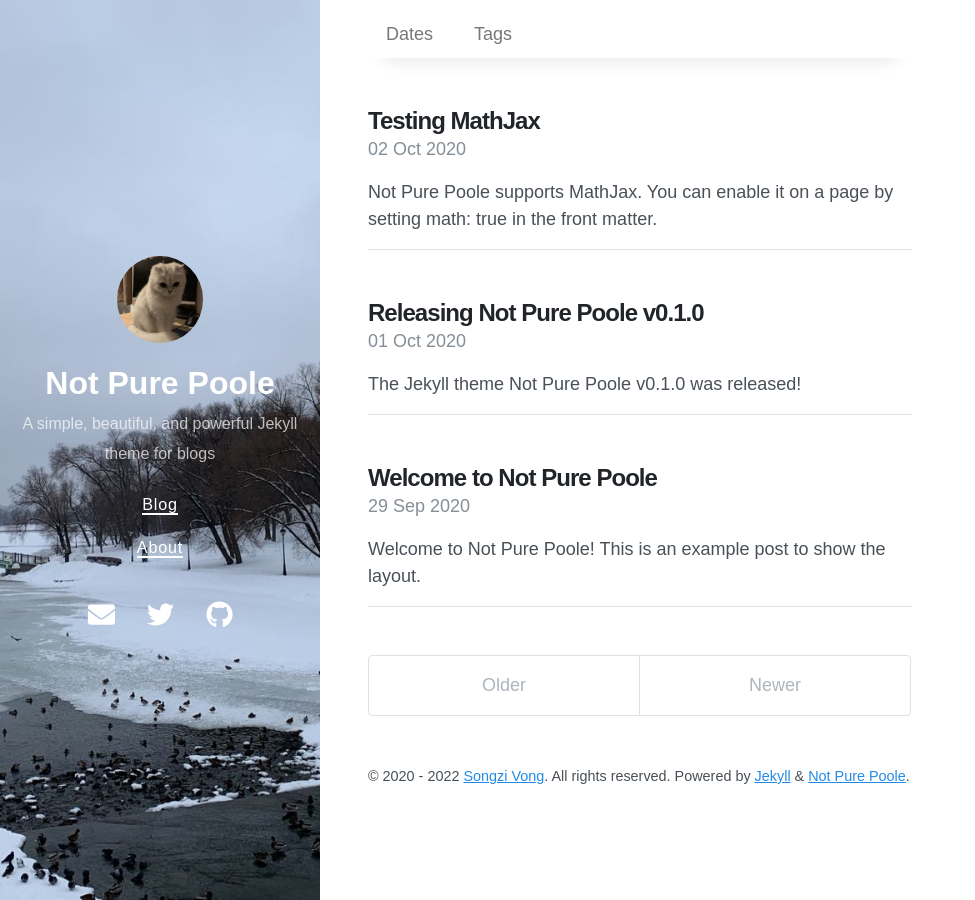
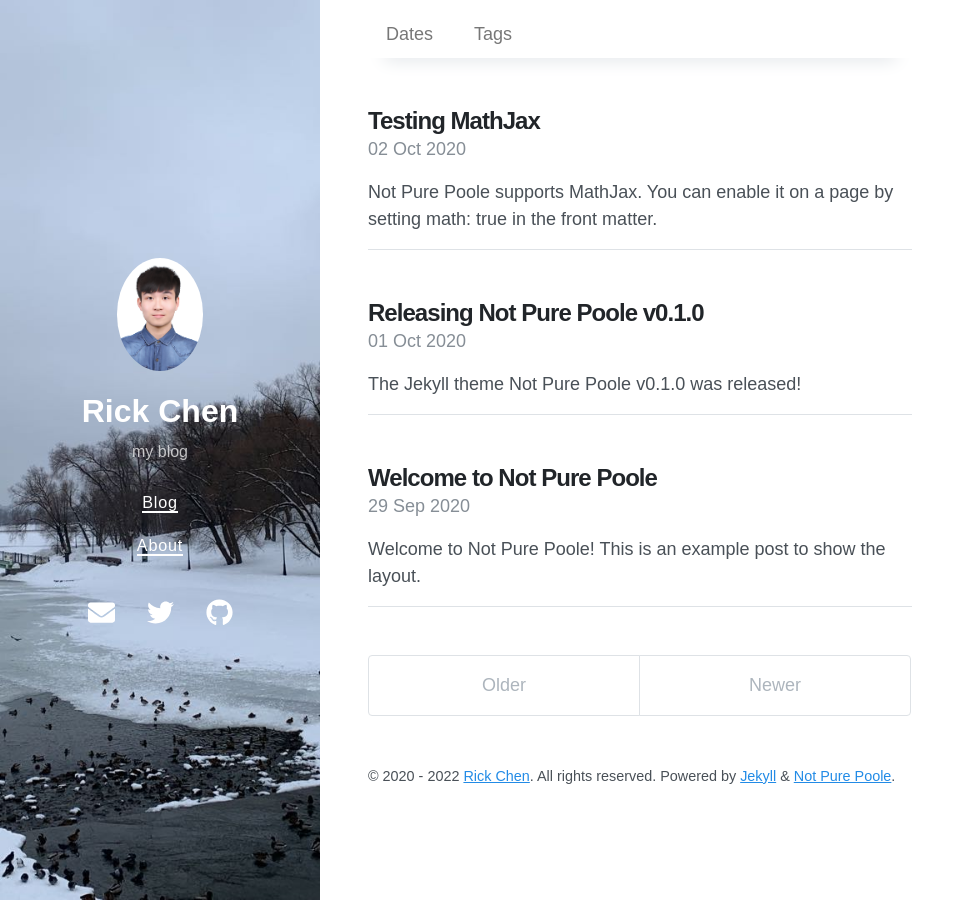
Before and after one commit to jerry940917chen/jerry940917chen.github.io, a Jekyll site: the page built from index.html, in a window 1280 px wide. Shown: the whole page, without its empty margins (0-975 px from the left). Built offline with Jekyll 4.4.1, drawn with Linux system fonts in a browser that asks for light colours; nearby versions of some CDN libraries; the list of posts is cut into pages by our own code.

Commit message:
Update _config.yml

```diff
--- a/_config.yml
+++ b/_config.yml
@@ -1,8 +1,8 @@
 # Setup
-title: Not Pure Poole
-description: A simple, beautiful, and powerful Jekyll theme for blogs
-url: https://vszhub.github.io
-avatar: /avatar.jpeg
+title: Rick Chen
+description: my blog
+url: https://yuchengchen1010.github.io
+avatar: /img/my_photo.jpg
 paginate: 5
 permalink: pretty
 cover_image: /bg.jpeg
@@ -29,16 +29,16 @@ exclude:
 
 # Optimize Jekyl SEO Tag
 twitter:
-  username: vszhub
+  username: rick382114
   card: summary
 logo: logo.png
 social:
-  name: Songzi Vong
+  name: Rick Chen
   links:
-    - https://twitter.com/vszhub
-    - https://github.com/vszhub
+    - https://twitter.com/rick382114
+    - https://github.com/cycyucheng1010
 google_site_verification: xxxxx
-lang: en
+lang: zh-hant
 
 sass:
   sass_dir: _sass
@@ -54,6 +54,6 @@ sass:
 
 # Specify the author for blog posts
 author:
-  name: Songzi Vong
-  url: https://github.com/vszhub/
-  email: vszhub@gmail.com
+  name: Rick Chen
+  url: https://github.com/cycyucheng1010/
+  email: rick20001010@gmail.com
```
